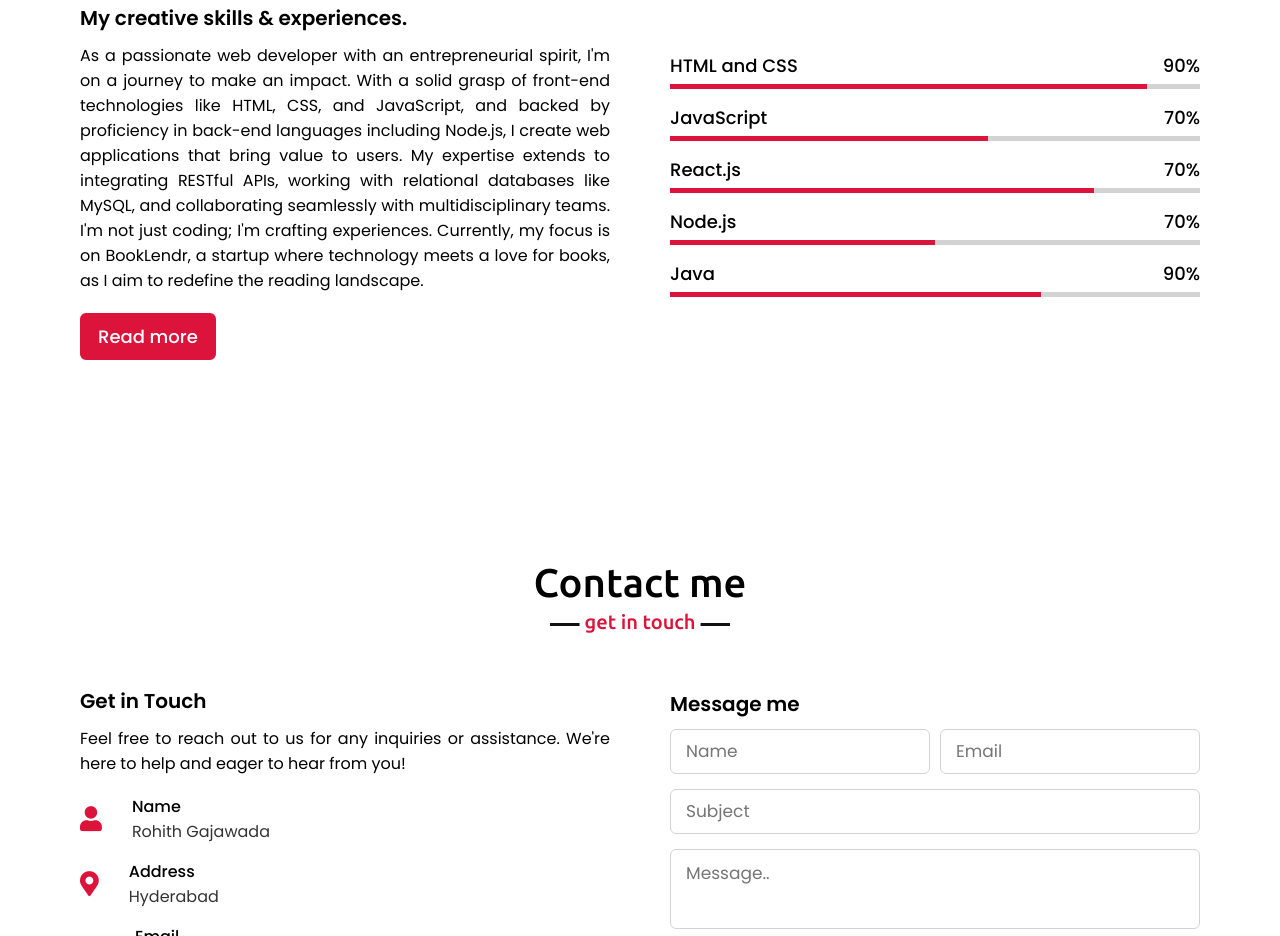
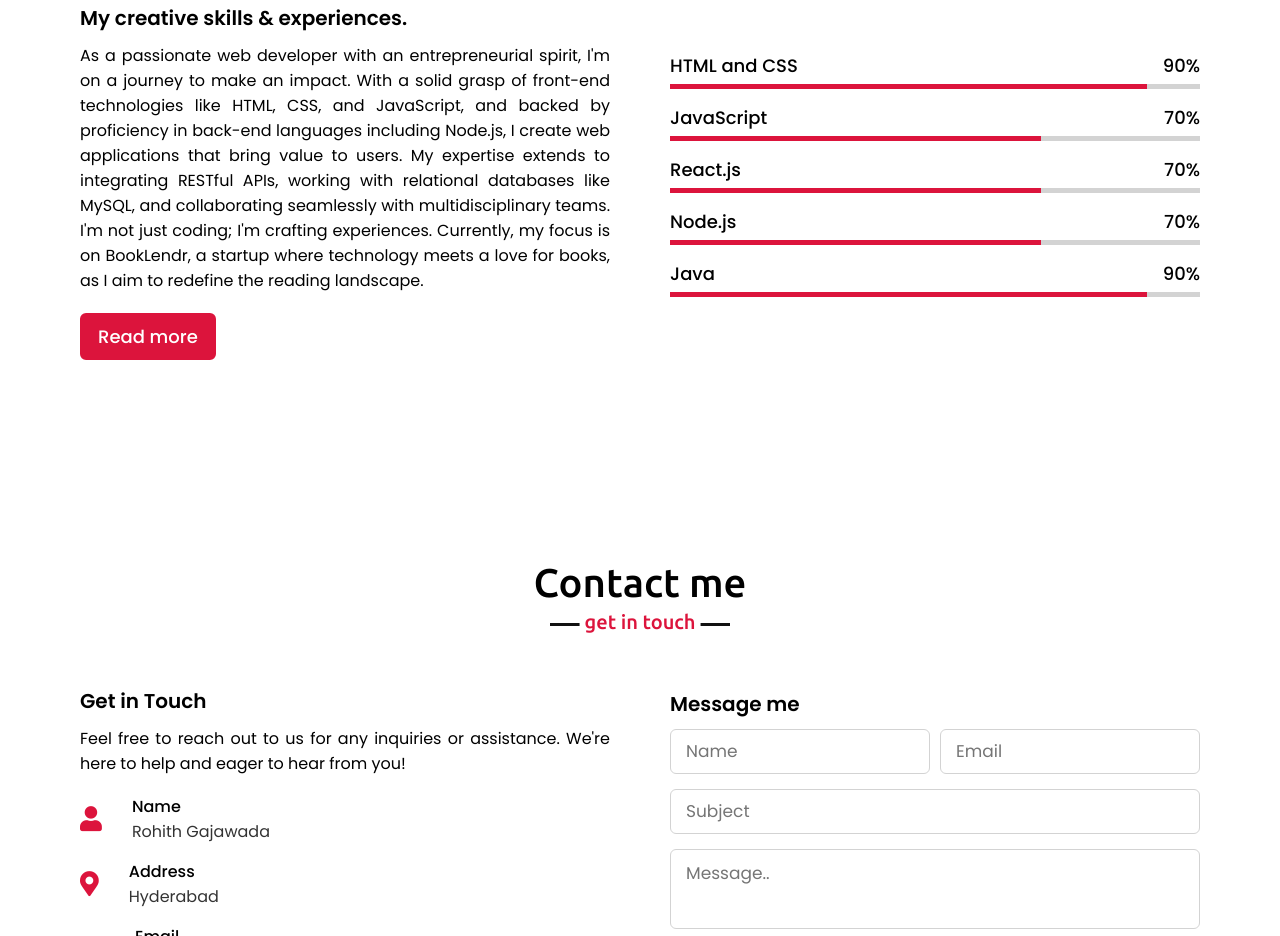
Before and after one commit to RohithGajawada45/rohithgajawada, a website: page index.html in a window 1280 px wide. Shown: the part 2288-3224 px from the top of the page. Drawn offline with nearby package versions, Linux system fonts and the light colour scheme.

Commit message:
Update style.css

```diff
--- a/style.css
+++ b/style.css
@@ -358,16 +358,16 @@ section .title::after{
     width: 90%;
 }
 .skills-content .right .css::before{
-    width: 60%;
+    width: 70%;
 }
 .skills-content .right .js::before{
-    width: 80%;
+    width: 70%;
 }
 .skills-content .right .php::before{
-    width: 50%;
+    width: 70%;
 }
 .skills-content .right .mysql::before{
-    width: 70%;
+    width: 90%;
 }
 
 /* teams section styling */
```
